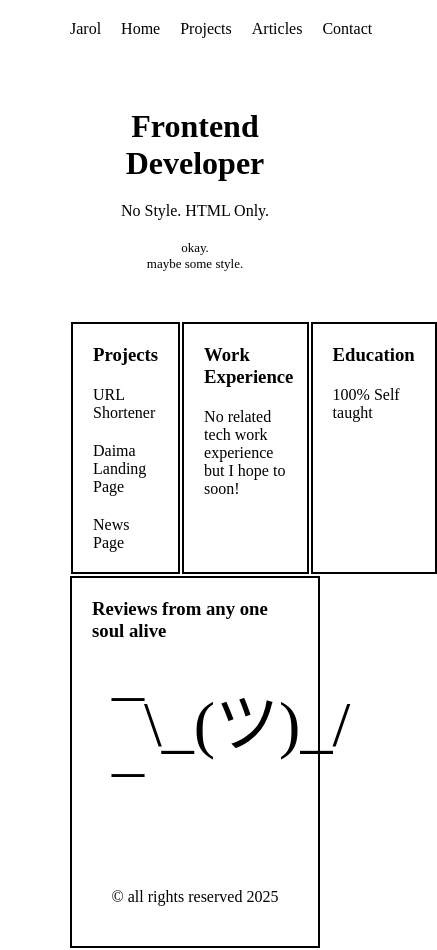
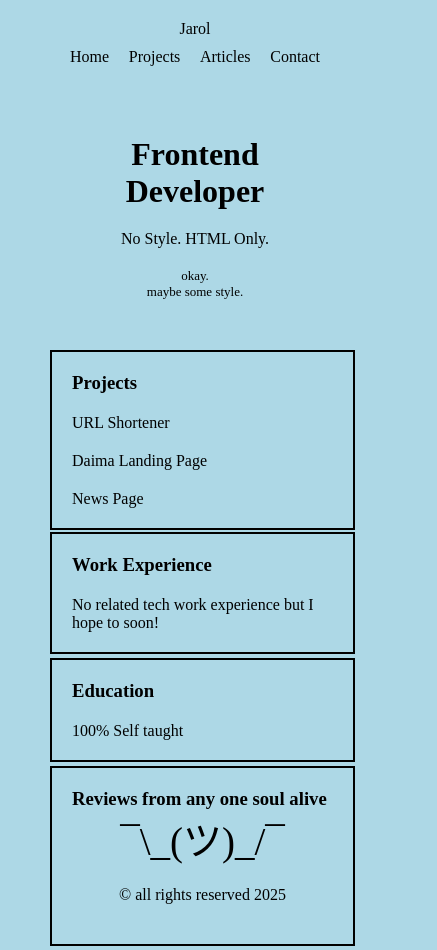
Before and after one commit to MirrorInstinct/basic-html-webpage, a plain HTML site: page index.html in a window 390 px wide. Shown: the whole page, 437 px wide, since content can reach past the window. Drawn offline with Linux system fonts and the light colour scheme.

Commit message:
added responsive CSS for mobile

```diff
--- a/style.css
+++ b/style.css
@@ -100,3 +100,61 @@ body {
     justify-content: center;
     margin-top: 50px;
 }
+
+@media only screen and (max-width: 600px) {
+    body {
+      background-color: lightblue;
+    }
+
+
+    .logo {
+        margin-bottom: 10px;
+    }
+
+    .navbar {
+        flex-direction: column;
+        text-align: center;
+    }
+
+    .nav-links {
+        justify-content: center;
+        justify-content: space-between;
+        gap: 10px;
+    }
+
+    .nav-links li {
+        margin-left: 0;
+    }
+
+    #info {
+        flex-direction: column;
+        margin: 0;
+
+    }
+
+    #projects {
+        margin: 0;
+        width: 90%;
+    }
+
+    #experience {
+        margin: 2px 0;
+        width: 90%;
+    }
+
+    #education {
+        margin: 2px 0;
+        width: 90%;
+    }
+
+    #reviews {
+        margin: 2px 0;
+        padding: 20px;
+        width: 90%;
+    }
+    #welp {
+        margin: 0;
+        font-size: 10vw;
+        text-align: center;
+    }
+  }
```
